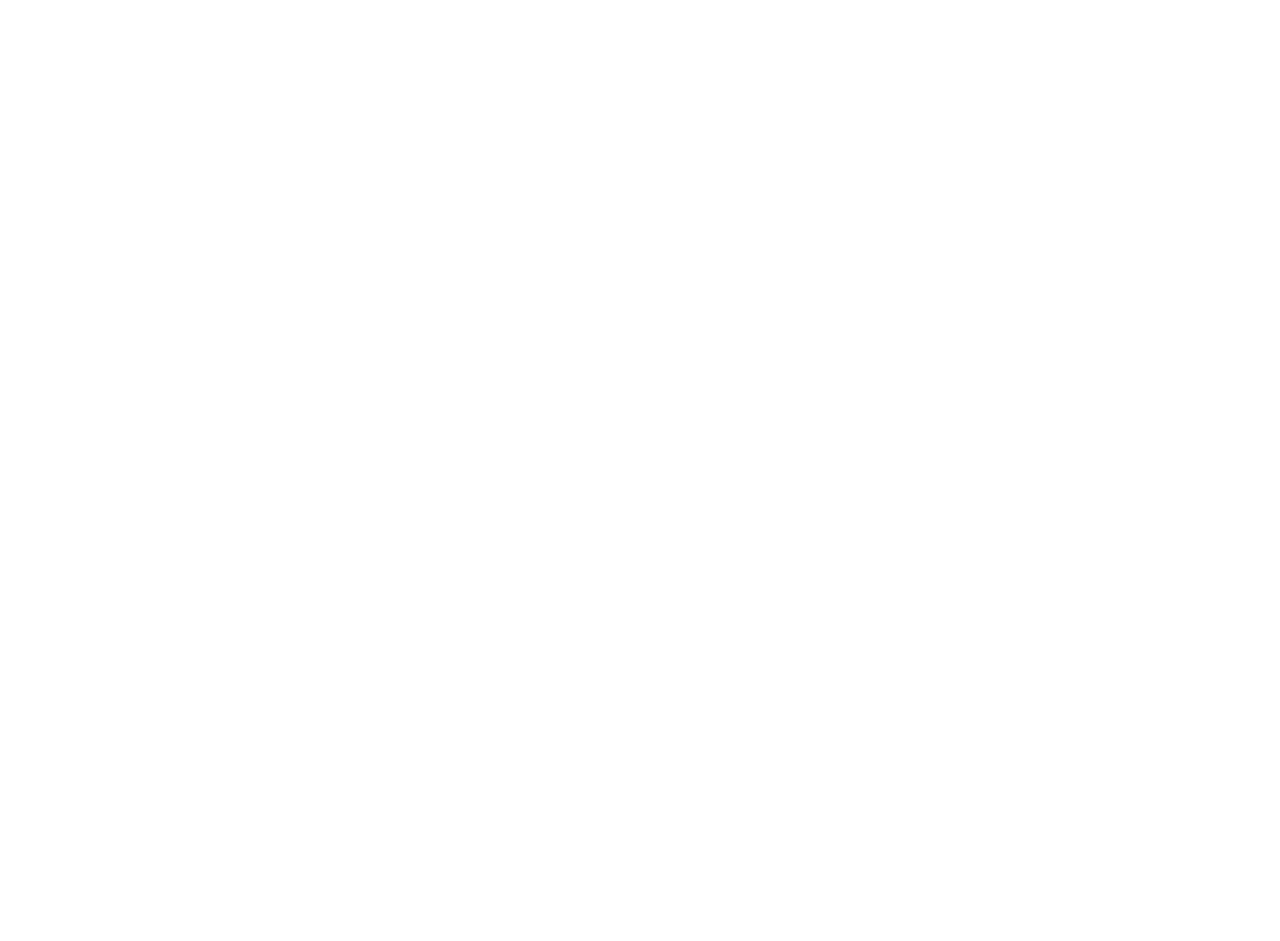
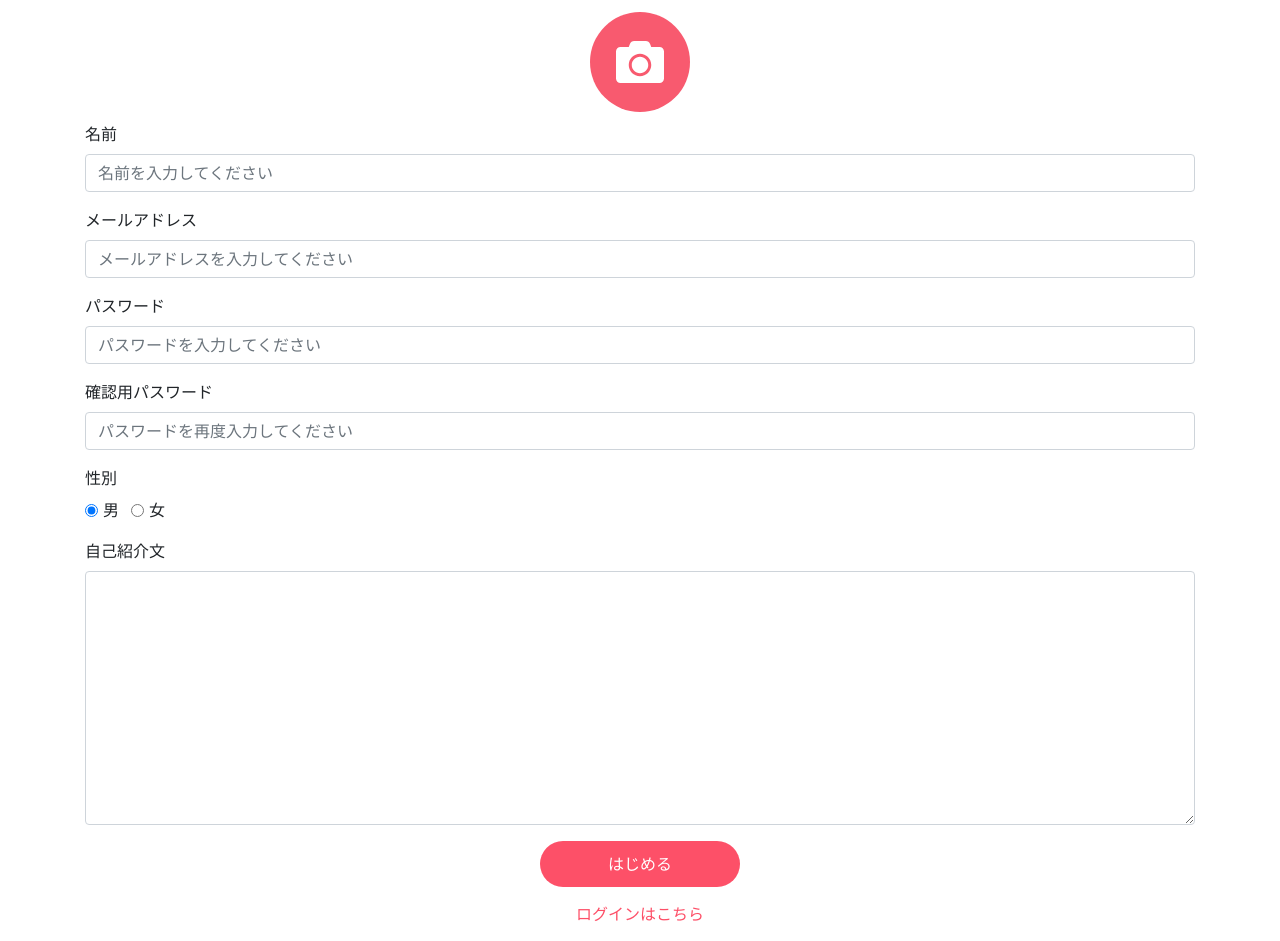
Before and after one commit to Nakamuramasa/crossmatch-client, a Nuxt app: page /auth/register in a window 1280 px wide. Before the commit this address had no page. Shown: the part 100-1041 px from the top of the page. Before the commit the page ends 800 px from the top, so only its background shows below. Built offline with nearby package versions, Linux system fonts and the light colour scheme.

Commit message:
Created login and register pages

```diff
--- /dev/null
+++ b/assets/scss/_custom/_login.scss
@@ -0,0 +1,45 @@
+.signinPage {
+margin-top: 10vh;
+.title {
+  color:#fd5068;
+  margin: 20px 0;
+  text-align: center;
+}
+.userIcon {
+  width: 120px;
+  height: 120px;
+  border-radius: 50%;
+  margin: 0 auto;
+  background: #fd5068;
+  color: #fff;
+  display: flex;
+  align-items: center;
+  justify-content: center;
+}
+.loginBtn {
+  padding: 12px;
+  width: 200px;
+  border-radius: 21px;
+  background: #fd5068;
+  color: #fff;
+  text-align: center;
+  border: none;
+  margin-top: 20px;
+  opacity: 1;
+  transition: opacity .5s;
+  cursor: pointer;
+  &:hover {
+    opacity: .7;
+  }
+}
+  .errorMessage {
+    color: #fd5068;
+  }
+  .linkToRegister {
+    margin: 15px 0 15px;
+    text-align: center;
+    & > a {
+      color:#fd5068;
+    }
+  }
+}
--- /dev/null
+++ b/assets/scss/_custom/_register.scss
@@ -0,0 +1,94 @@
+$main-color: #fd5068;
+$main-text-color: #fff;
+
+body {
+  overflow: visible;
+}
+
+.notice,
+.alert {
+  display: none;
+}
+
+.signupPage {
+  .header {
+    padding: 20px;
+    text-align: center;
+    background: $main-color;
+    color: $main-text-color;
+  }
+  .userProfileImg {
+    position: relative;
+    margin: 0 auto 10px auto;
+    width: 100px;
+    height: 100px;
+    background: #f85a6f;
+    display: flex;
+    cursor: pointer;
+    align-items: center;
+    justify-content: center;
+    &:hover .userProfileImg_description {
+      opacity: 1;
+    }
+    &_description {
+      transition: opacity .5s;
+      opacity: 0;
+      width: 100%;
+      height: 100%;
+      border-radius: 50%;
+      position: absolute;
+      font-size: 10px;
+      display: flex;
+      align-items: center;
+      justify-content: center;
+      background: rgba(5, 5, 5, .5);
+      color: #fff;
+    }
+    .fa-camera {
+      color: #fff;
+    }
+    &>input {
+      display: none;
+    }
+  }
+  .userImgPreview {
+    margin: 0 auto;
+    display: none;
+    text-align: center;
+    &.is-active {
+      display: block;
+    }
+    &_content {
+      max-width: 100px;
+      margin: 10px;
+      padding: 10px;
+      border: solid thin lightgray;
+      border-radius: 5px;
+    }
+    &_text {
+      font-size: 11px;
+    }
+  }
+  .submitBtn {
+    background: $main-color;
+    color: $main-text-color;
+    width: 200px;
+    padding: 10px;
+    border-radius: 90px;
+    transition: opacity .5s;
+    &:hover {
+      opacity: .6;
+    }
+  }
+  .errorMessage {
+    color: #fd5068;
+  }
+}
+
+.linkToLogin {
+  margin: 15px 0 15px;
+  text-align: center;
+  & > a {
+    color:#fd5068;
+  }
+}
--- a/nuxt.config.js
+++ b/nuxt.config.js
@@ -50,8 +50,7 @@
   /*
   ** Nuxt.js dev-modules
   */
-  buildModules: [
-  ],
+  buildModules: ['@nuxtjs/router'],
   /*
   ** Nuxt.js modules
   */
--- a/package.json
+++ b/package.json
@@ -10,6 +10,7 @@
   },
   "dependencies": {
     "@nuxtjs/axios": "^5.12.0",
+    "@nuxtjs/router": "^1.5.0",
     "bootstrap": "^4.5.0",
     "bootstrap-vue": "^2.15.0",
     "node-sass": "^4.14.1",
--- /dev/null
+++ b/pages/auth/login.vue
@@ -0,0 +1,41 @@
+<template>
+    <div class="signinPage">
+        <div class="container">
+            <div class="userIcon">
+                <i class="fas fa-user fa-3x"></i>
+            </div>
+            <h2 class="title">ログイン</h2>
+
+            <form class="form">
+                <div class="form-group">
+                    <label>メールアドレス</label>
+                    <input type="email" name="email" class="form-control" placeholder="メールアドレスを入力してください">
+                </div>
+
+                <div class="form-group">
+                    <label>パスワード</label>
+                    <input type="password" name="password" class="form-control" placeholder="パスワードを入力してください">
+                </div>
+
+                <div class="form-group text-center">
+                    <button type="submit" class="loginBtn">ログイン</button>
+                </div>
+                <div class="linkToRegister">
+                    <nuxt-link to="/register">アカウント作成はこちら</nuxt-link>
+                </div>
+                <div class="text-center">
+                    <a href="#">パスワードを忘れた</a>
+                </div>
+            </form>
+
+        </div>
+    </div>
+</template>
+
+<script>
+export default {};
+</script>
+
+<style lang="scss" scoped>
+@import "~assets/scss/_custom/_login.scss";
+</style>
--- /dev/null
+++ b/pages/auth/register.vue
@@ -0,0 +1,75 @@
+<template>
+    <div class="signupPage">
+        <header class="header">
+            <div>アカウントを作成</div>
+        </header>
+        <div class='container'>
+
+            <form class="mt-5">
+                <label for="file_photo" class="rounded-circle userProfileImg">
+                    <div class="userProfileImg_description">画像をアップロード</div>
+                    <i class="fas fa-camera fa-3x"></i>
+                    <input type="file" id="file_photo" name="img_name">
+                </label>
+
+                <div class="userImgPreview" id="userImgPreview">
+                    <img id="thumbnail" class="userImgPreview_content" accept="image/*" src="">
+                    <p class="userImgPreview_text">画像をアップロード済み</p>
+                </div>
+
+                <div class="form-group">
+                    <label>名前</label>
+                    <input type="text" name="name" class="form-control" placeholder="名前を入力してください">
+                </div>
+
+                <div class="form-group">
+                    <label>メールアドレス</label>
+                    <input type="email" name="email" class="form-control" placeholder="メールアドレスを入力してください">
+                </div>
+
+                <div class="form-group">
+                    <label>パスワード</label>
+                    <input type="password" name="password" class="form-control" placeholder="パスワードを入力してください">
+                </div>
+
+                <div class="form-group">
+                    <label>確認用パスワード</label>
+                    <input type="password" name="password_confirmation" class="form-control" placeholder="パスワードを再度入力してください">
+                </div>
+
+                <div class="form-group">
+                    <div><label>性別</label></div>
+                    <div class="form-check form-check-inline">
+                        <input class="form-check-input" name="sex" value="0" type="radio" id="inlineRadio1" checked>
+                        <label class="form-check-label" for="inlineRadio1">男</label>
+                    </div>
+                    <div class="form-check form-check-inline">
+                        <input class="form-check-input" name="sex" value="1" type="radio" id="inlineRadio2">
+                        <label class="form-check-label" for="inlineRadio2">女</label>
+                    </div>
+                </div>
+
+                <div class="form-group">
+                    <label>自己紹介文</label>
+                    <textarea class="form-control" name="self_introduction" rows="10"></textarea>
+                </div>
+
+                <div class="text-center">
+                    <button type="submit" class="btn submitBtn">はじめる</button>
+                    <div class="linkToLogin">
+                        <nuxt-link to="/login">ログインはこちら</nuxt-link>
+                    </div>
+                </div>
+            </form>
+
+        </div>
+    </div>
+</template>
+
+<script>
+export default {};
+</script>
+
+<style lang="scss" scoped>
+@import "~assets/scss/_custom/_register.scss";
+</style>
--- a/pages/index.vue
+++ b/pages/index.vue
@@ -3,7 +3,11 @@
     <div class="container">
         <div class="loginPage_contents">
             <h1 class="h3 loginPage_contents_title">新しいマッチを見つけよう</h1>
-            <div class="btn loginPage_contents_btn">メールアドレスでログインする</div>
+            <div class="btn loginPage_contents_btn">
+                <nuxt-link to="/login" class="text-white">
+                    メールアドレスでログインする
+                </nuxt-link>
+            </div>
         </div>
     </div>
 </div>
```
Also changed, not shown: router.js (added, +18 -0 lines), 1 other file (tests, documents, lock files or other folders).
